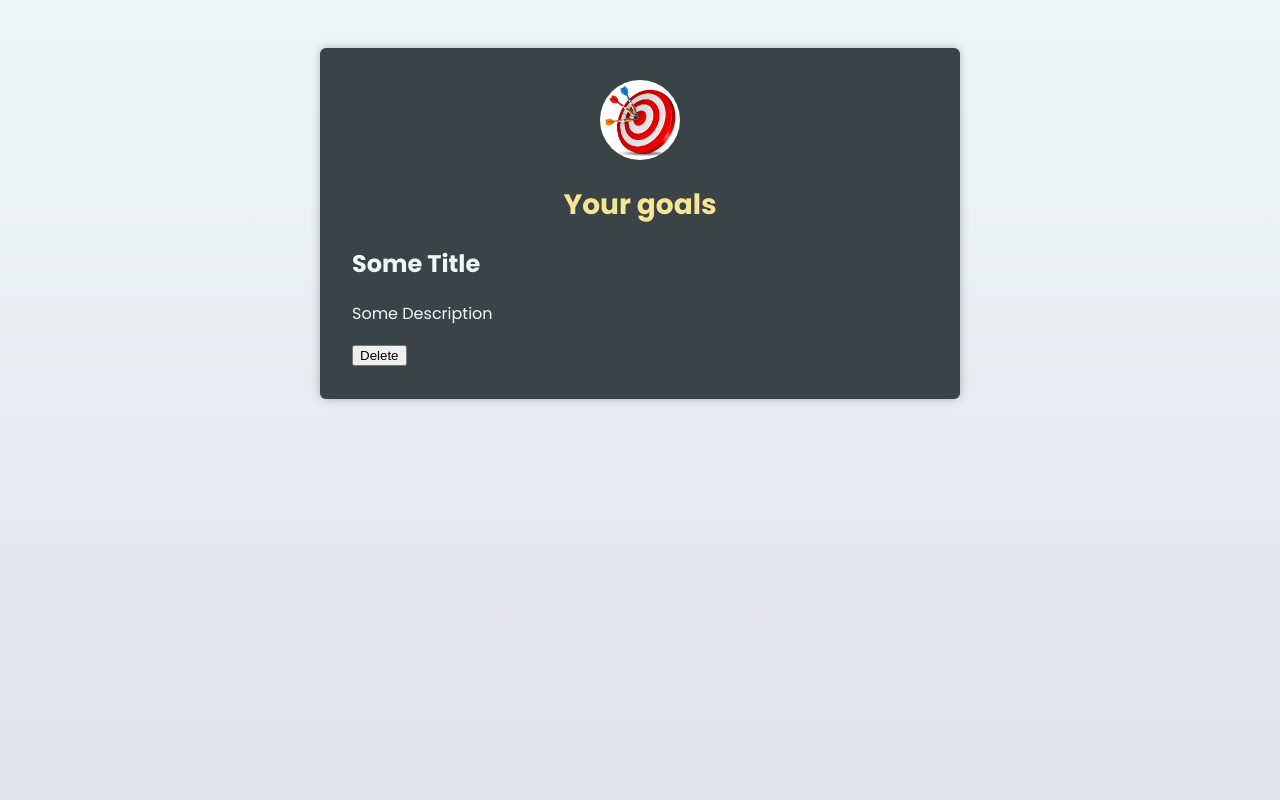
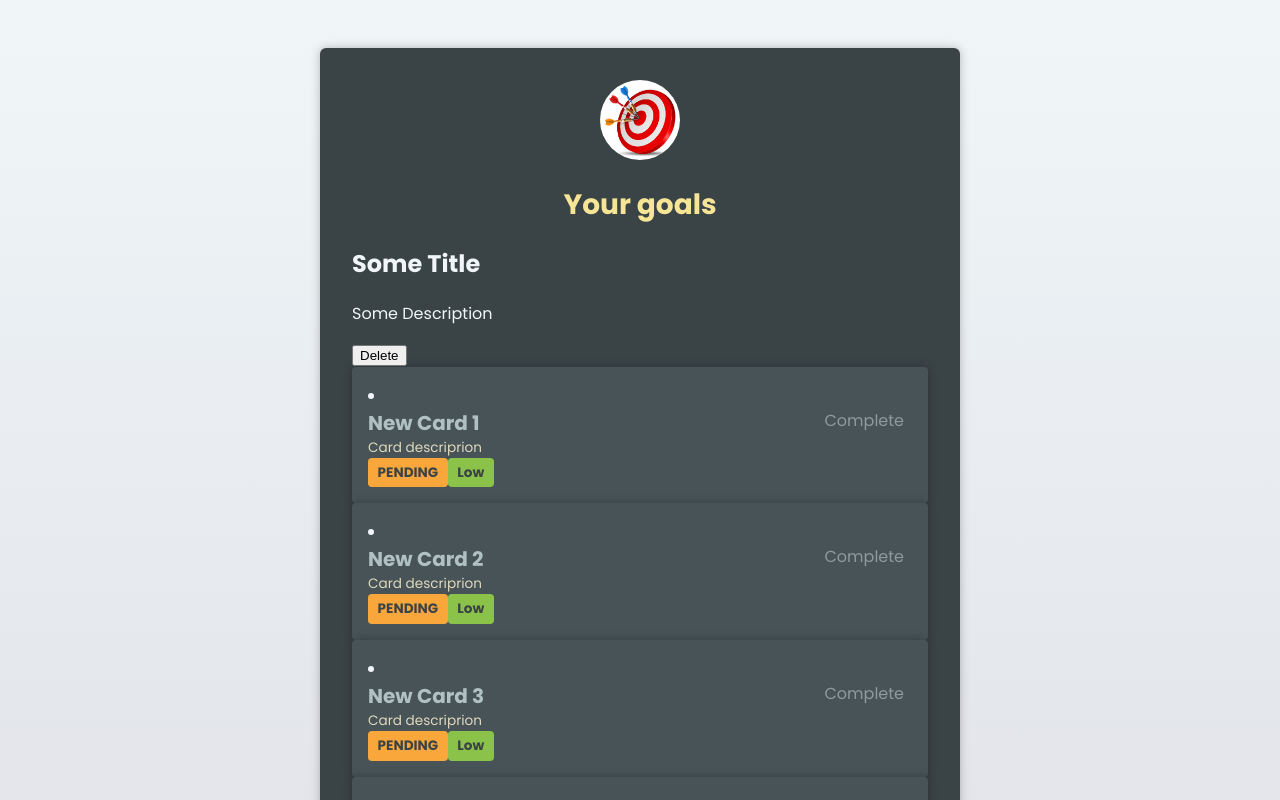
Before and after one commit to dianasynentschenko/React-TS-First-project, a React (Vite) app: page / in a window 1280 px wide. Shown: the top 800 px of the page. Built offline with nearby package versions, Linux system fonts and the light colour scheme.

Commit message:
add Card component

```diff
--- a/package.json
+++ b/package.json
@@ -22,6 +22,7 @@
     "eslint-plugin-react-hooks": "^5.0.0",
     "eslint-plugin-react-refresh": "^0.4.18",
     "globals": "^15.14.0",
+    "prettier": "3.5.1",
     "typescript": "~5.7.2",
     "typescript-eslint": "^8.22.0",
     "vite": "^6.1.0"
--- a/src/App.tsx
+++ b/src/App.tsx
@@ -1,16 +1,40 @@
 import Goal from "./components/Goal.tsx";
 import Header from "./components/Header.tsx";
 import goalsImg from "./assets/goal.jpg";
+import Card from "./components/Card.tsx";
+import { CardPriority } from "./components/Card.tsx";
 
-export default function App()
-{
+export default function App() {
   return (
-  <main>
-    <Header image = {{ src: goalsImg, alt: 'A list of goals'}}>
-      <h1>Your goals</h1>
-    </Header>
-    <Goal title="Some Title" descriptin="Some Description"/>
-
-  </main>
+    <main>
+      <Header image={{ src: goalsImg, alt: "A list of goals" }}>
+        <h1>Your goals</h1>
+      </Header>
+      <Goal title="Some Title" descriptin="Some Description" />
+      <Card
+        title="New Card 1"
+        description="Card descriprion"
+        status={false}
+        priority={CardPriority.Low}
+      ></Card>
+      <Card
+        title="New Card 2"
+        description="Card descriprion"
+        status={false}
+        priority={CardPriority.Low}
+      ></Card>
+      <Card
+        title="New Card 3"
+        description="Card descriprion"
+        status={false}
+        priority={CardPriority.Low}
+      ></Card>
+      <Card
+        title="New Card 4"
+        description="Card descriprion"
+        status={false}
+        priority={CardPriority.Low}
+      ></Card>
+    </main>
   );
 }
--- /dev/null
+++ b/src/components/Card.tsx
@@ -0,0 +1,59 @@
+import { useState } from "react";
+
+export enum CardPriority {
+  Low = "Low",
+  Medium = "Medium",
+  High = "High",
+}
+
+type CardProps = {
+  title: string;
+  description: string;
+  status: boolean;
+  priority: CardPriority;
+};
+
+export default function Card({
+  title,
+  description,
+  status,
+  priority,
+}: CardProps) {
+  const [completed, setCompleted] = useState(status);
+
+  const priorityColor = {
+    [CardPriority.Low]: "priority priority-low",
+    [CardPriority.Medium]: "priority priority-medium",
+    [CardPriority.High]: "priority priority-high",
+  };
+
+  return (
+    <li>
+      <article>
+        <div>
+          <h2>{title}</h2>
+          <p>{description}</p>
+
+          <span className="status status-pending">
+            {completed ? "Completed" : "Pending"}
+          </span>
+          <span className={`text-sm font-semibold ${priorityColor[priority]}`}>
+            {priority}
+          </span>
+        </div>
+
+        <button
+          onClick={() => setCompleted(true)}
+          disabled={completed}
+          className={`mt-4 px-4 py-2 rounded-md font-bold transition ${
+            completed
+              ? "bg-transparent text-gray-400 border border-gray-400 cursor-not-allowed"
+              : "bg-green-500 text-white"
+          }`}
+        >
+          {completed ? "Completed" : "Complete"}
+        </button>
+      </article>
+    </li>
+  );
+}
--- a/src/index.css
+++ b/src/index.css
@@ -1,4 +1,55 @@
 @import url('https://fonts.googleapis.com/css2?family=Poppins:wght@400;700&display=swap');
+
+/* Статус задачи */
+.status {
+  font-size: 0.85rem;
+  font-weight: bold;
+  text-transform: uppercase;
+  padding: 0.3rem 0.6rem;
+  border-radius: 4px;
+  display: inline-block;
+}
+
+/* Цвета для статуса */
+.status-pending {
+  background-color: #f9a73b;
+  color: #3a4346;
+}
+
+.status-completed {
+  background-color: #4CAF50;
+  color: white;
+}
+
+.status-in-progress {
+  background-color: #3498db;
+  color: white;
+}
+
+/* Цвета для приоритетов */
+.priority {
+  font-size: 0.85rem;
+  font-weight: bold;
+  padding: 0.3rem 0.6rem;
+  border-radius: 4px;
+  display: inline-block;
+}
+
+.priority-low {
+  background-color: #8BC34A;
+  color: #3a4346;
+}
+
+.priority-medium {
+  background-color: #FFC107;
+  color: #3a4346;
+}
+
+.priority-high {
+  background-color: #F44336;
+  color: white;
+}
+
 
 * {
   box-sizing: border-box;
```
Also changed, not shown: src/components/Goal.tsx (+3 -5 lines), src/components/Header.tsx (+5 -7 lines), 1 other file (tests, documents, lock files or other folders).
